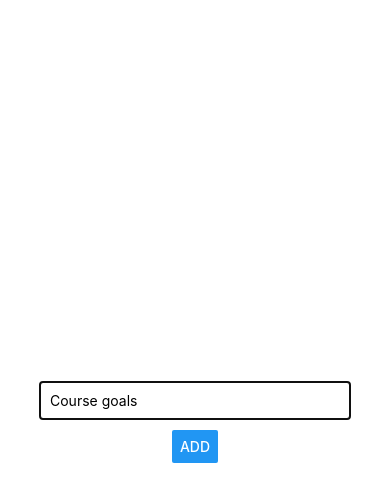
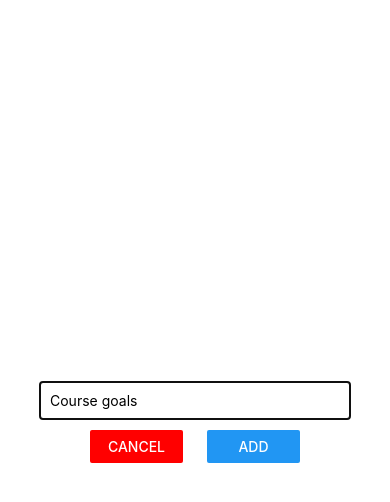
Before and after one commit to edsonjmv/rn-complete-guide, a React Native app: screen / in a window 390 px wide. Both pictures are taken after a click on the button "ADD NEW GOAL". Shown: the top 502 px of the page. Built offline with nearby package versions, Linux system fonts and the light colour scheme.

Commit message:
closing the modal & clearing input

```diff
--- a/App.js
+++ b/App.js
@@ -8,11 +8,11 @@
   const [isAddMode, setIsAddMode] = useState(false);
 
   const addGoalHandler = (goalTitle) => {
-    setIsAddMode(false);
     setCourseGoals((currentGoals) => [
       ...currentGoals,
       { uid: Math.random().toString(), value: goalTitle }
     ]);
+    setIsAddMode(false);
   };
 
   const deleteGoalHandler = (goalId) => {
@@ -21,10 +21,18 @@
     );
   };
 
+  const cancelGoalAdditionHandler = () => {
+    setIsAddMode(false);
+  };
+
   return (
     <View style={styles.screen}>
       <Button title="Add new goal" onPress={() => setIsAddMode(true)} />
-      <GoalInput visible={isAddMode} onAddGoal={addGoalHandler} />
+      <GoalInput
+        visible={isAddMode}
+        onAddGoal={addGoalHandler}
+        onCancel={cancelGoalAdditionHandler}
+      />
       <FlatList
         keyExtractor={(item) => item.uid}
         data={courseGoals}
--- a/components/GoalInput.js
+++ b/components/GoalInput.js
@@ -6,6 +6,11 @@
 
   const goalInputHandler = (enteredText) => {
     setEnteredGoal(enteredText);
+  };
+
+  const addGoalHandler = () => {
+    props.onAddGoal(enteredGoal);
+    setEnteredGoal('');
   };
 
   return (
@@ -17,7 +22,14 @@
           onChangeText={goalInputHandler}
           value={enteredGoal}
         />
-        <Button title="Add" onPress={() => props.onAddGoal(enteredGoal)} />
+        <View style={styles.buttonsContainer}>
+          <View style={styles.button}>
+            <Button title="Cancel" color="red" onPress={props.onCancel} />
+          </View>
+          <View style={styles.button}>
+            <Button title="Add" onPress={addGoalHandler} />
+          </View>
+        </View>
       </View>
     </Modal>
   );
@@ -35,6 +47,14 @@
     borderWidth: 1,
     padding: 10,
     marginBottom: 10
+  },
+  buttonsContainer: {
+    flexDirection: 'row',
+    justifyContent: 'space-around',
+    width: '60%'
+  },
+  button: {
+    width: '40%'
   }
 });
 
```
